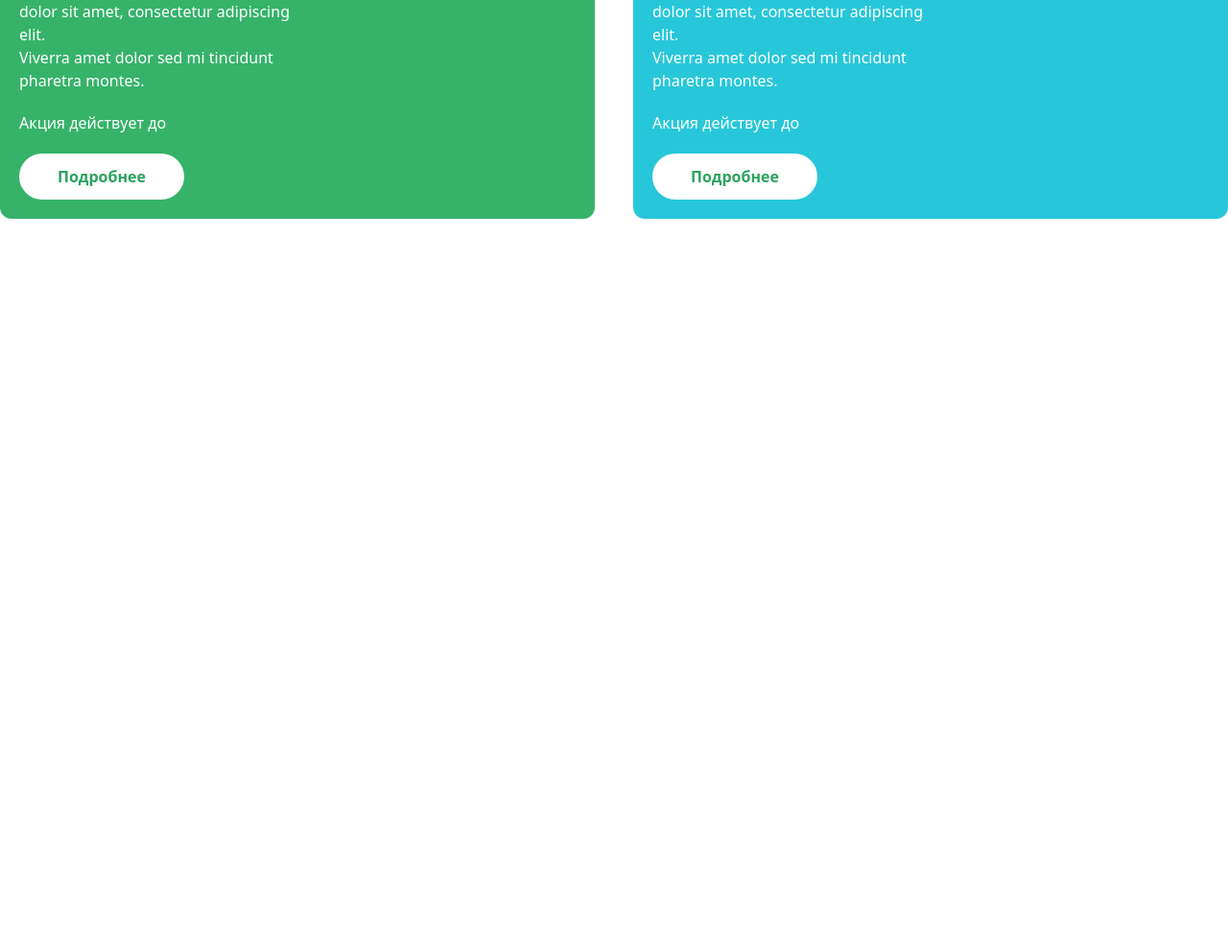
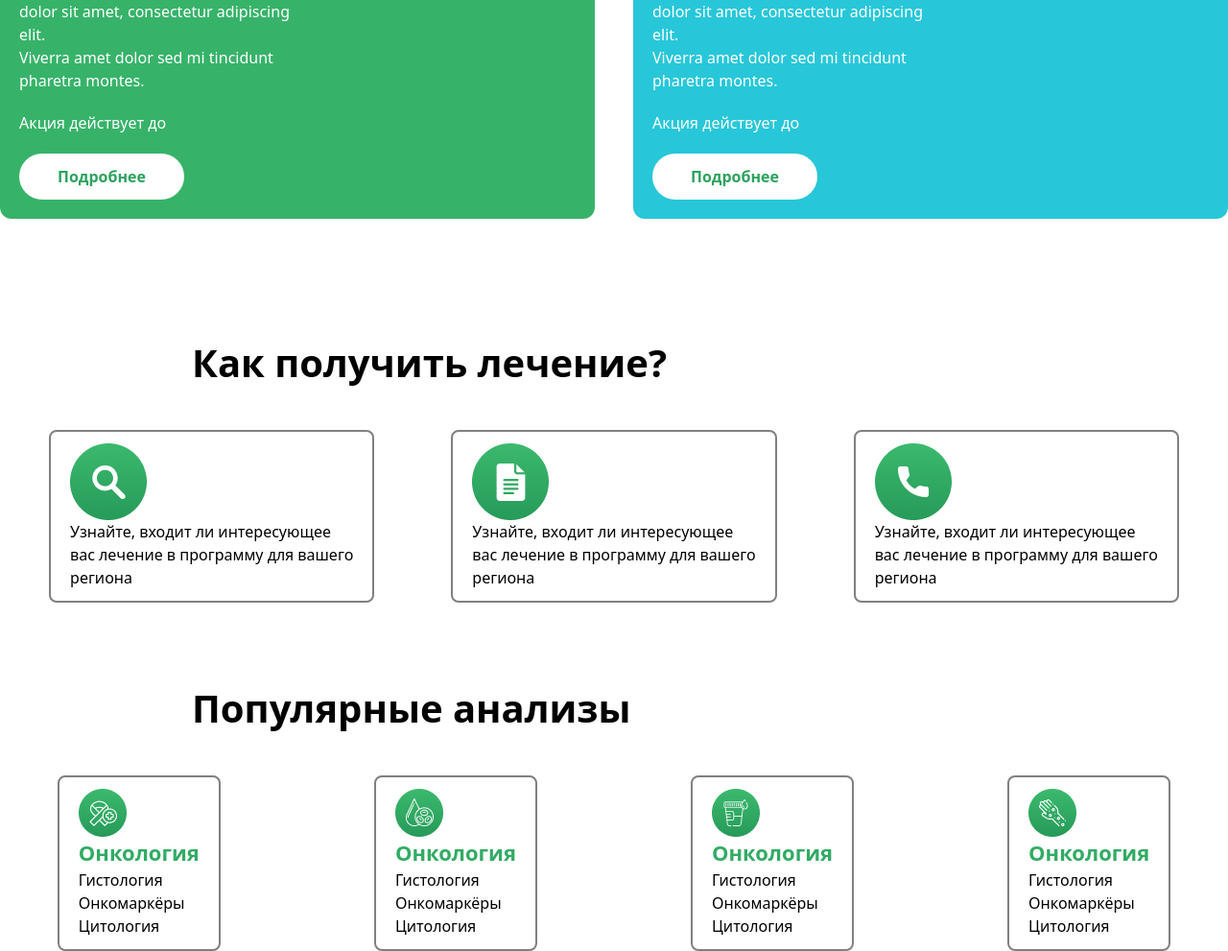
Before and after one commit to ismoil00-s/ball, a website: page src/umed.html in a window 1280 px wide. Shown: the part 648-1639 px from the top of the page at 96% size. Before the commit the page ends 916 px from the top, so only its background shows below. Drawn offline with nearby package versions, Linux system fonts and the light colour scheme; files that its build step writes are made by us from their sources.

Commit message:
commit4 umed

```diff
--- a/src/umed.html
+++ b/src/umed.html
@@ -88,5 +88,114 @@
 </div>
     </div>
     </div>
+
+    <div class="xl:block hidden">
+        <h1 class="text-[40px] font-bold mt-20 ml-[200px]">Как получить лечение?</h1>
+    </div>
+
+     <div class="block xl:hidden">
+        <h1 class="text-[40px] font-bold mt-10 ml-[50px]">Как получить лечение?</h1>
+    </div>
+
+    <div class="xl:flex hidden justify-center items-center mt-10 gap-20">
+    <button class="px-5 py-3 border-2 border-[gray] flex flex-col items-start rounded-lg">
+        <img src="/foto.umed/Frame 153.png" alt="">
+        <p class="text-start">Узнайте, входит ли интересующее<br> вас лечение в программу для вашего<br> региона</p>
+    </button>
+    <button class="px-5 py-3 border-2 border-[gray] flex flex-col items-start rounded-lg">
+        <img src="/foto.umed/Frame 129.png" alt="">
+        <p class="text-start">Узнайте, входит ли интересующее<br> вас лечение в программу для вашего<br> региона</p>
+    </button>
+    <button class="px-5 py-3 border-2 border-[gray] flex flex-col items-start rounded-lg">
+        <img src="/foto.umed/Frame 153 (1).png" alt="">
+        <p class="text-start">Узнайте, входит ли интересующее<br> вас лечение в программу для вашего<br> региона</p>
+    </button>
+    </div>
+
+    <div class="flex xl:hidden justify-center items-center mt-10 gap-20 flex-col">
+    <button class="px-5 py-3 border-2 border-[gray] flex flex-col items-start rounded-lg">
+        <img src="/foto.umed/Frame 153.png" alt="">
+        <p class="text-start">Узнайте, входит ли интересующее<br> вас лечение в программу для вашего<br> региона</p>
+    </button>
+    <button class="px-5 py-3 border-2 border-[gray] flex flex-col items-start rounded-lg">
+        <img src="/foto.umed/Frame 129.png" alt="">
+        <p class="text-start">Узнайте, входит ли интересующее<br> вас лечение в программу для вашего<br> региона</p>
+    </button>
+    <button class="px-5 py-3 border-2 border-[gray] flex flex-col items-start rounded-lg">
+        <img src="/foto.umed/Frame 153 (1).png" alt="">
+        <p class="text-start">Узнайте, входит ли интересующее<br> вас лечение в программу для вашего<br> региона</p>
+    </button>
+    </div>
+
+<div class="xl:block hidden">
+        <h1 class="text-[40px] font-bold mt-20 ml-[200px]">Популярные анализы</h1>
+    </div>
+
+     <div class="block xl:hidden">
+        <h1 class="text-[40px] font-bold mt-10 ml-[50px]">Популярные анализы</h1>
+    </div>
+
+    <div class="xl:flex hidden justify-center items-center mt-10 gap-40">
+    <button class="px-5 py-3 border-2 border-[gray] flex flex-col items-start rounded-lg">
+        <img src="/foto.umed/Group 1894.png" alt="">
+        <h1 class="text-[22px] font-bold text-[#32AB64]">Онкология</h1>
+        <p>Гистология</p>
+        <p>Онкомаркёры</p>
+        <p>Цитология</p>
+    </button>
+   <button class="px-5 py-3 border-2 border-[gray] flex flex-col items-start rounded-lg">
+        <img src="/foto.umed/Group 1894 (1).png" alt="">
+        <h1 class="text-[22px] font-bold text-[#32AB64]">Онкология</h1>
+        <p>Гистология</p>
+        <p>Онкомаркёры</p>
+        <p>Цитология</p>
+    </button>
+    <button class="px-5 py-3 border-2 border-[gray] flex flex-col items-start rounded-lg">
+        <img src="/foto.umed/Group 1894 (2).png" alt="">
+        <h1 class="text-[22px] font-bold text-[#32AB64]">Онкология</h1>
+        <p>Гистология</p>
+        <p>Онкомаркёры</p>
+        <p>Цитология</p>
+    </button>
+     <button class="px-5 py-3 border-2 border-[gray] flex flex-col items-start rounded-lg">
+        <img src="/foto.umed/Group 1894 (3).png" alt="">
+        <h1 class="text-[22px] font-bold text-[#32AB64]">Онкология</h1>
+        <p>Гистология</p>
+        <p>Онкомаркёры</p>
+        <p>Цитология</p>
+    </button>
+    </div>
+
+
+    <div class="flex xl:hidden flex-col justify-center items-center mt-10 gap-10">
+    <button class="px-5 py-3 border-2 border-[gray] flex flex-col items-start rounded-lg">
+        <img src="/foto.umed/Group 1894.png" alt="">
+        <h1 class="text-[22px] font-bold text-[#32AB64]">Онкология</h1>
+        <p>Гистология</p>
+        <p>Онкомаркёры</p>
+        <p>Цитология</p>
+    </button>
+   <button class="px-5 py-3 border-2 border-[gray] flex flex-col items-start rounded-lg">
+        <img src="/foto.umed/Group 1894 (1).png" alt="">
+        <h1 class="text-[22px] font-bold text-[#32AB64]">Онкология</h1>
+        <p>Гистология</p>
+        <p>Онкомаркёры</p>
+        <p>Цитология</p>
+    </button>
+    <button class="px-5 py-3 border-2 border-[gray] flex flex-col items-start rounded-lg">
+        <img src="/foto.umed/Group 1894 (2).png" alt="">
+        <h1 class="text-[22px] font-bold text-[#32AB64]">Онкология</h1>
+        <p>Гистология</p>
+        <p>Онкомаркёры</p>
+        <p>Цитология</p>
+    </button>
+     <button class="px-5 py-3 border-2 border-[gray] flex flex-col items-start rounded-lg">
+        <img src="/foto.umed/Group 1894 (3).png" alt="">
+        <h1 class="text-[22px] font-bold text-[#32AB64]">Онкология</h1>
+        <p>Гистология</p>
+        <p>Онкомаркёры</p>
+        <p>Цитология</p>
+    </button>
+    </div>
 </body>
 </html>
```
Also changed, not shown: foto.umed/Frame 129.png (added), foto.umed/Frame 153 (1).png (added), foto.umed/Frame 153.png (added), foto.umed/Group 1894 (1).png (added), foto.umed/Group 1894 (2).png (added), foto.umed/Group 1894 (3).png (added), foto.umed/Group 1894.png (added).
